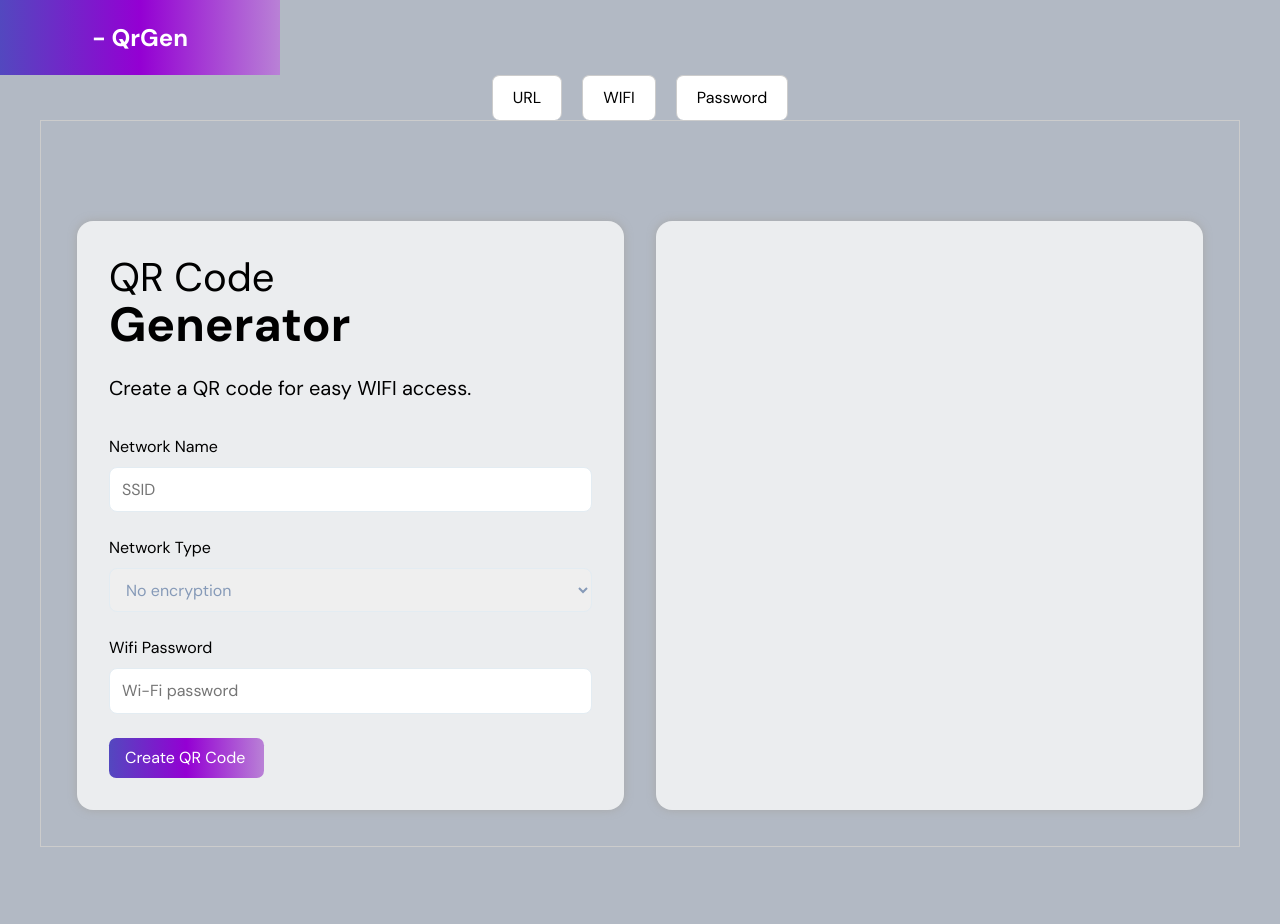
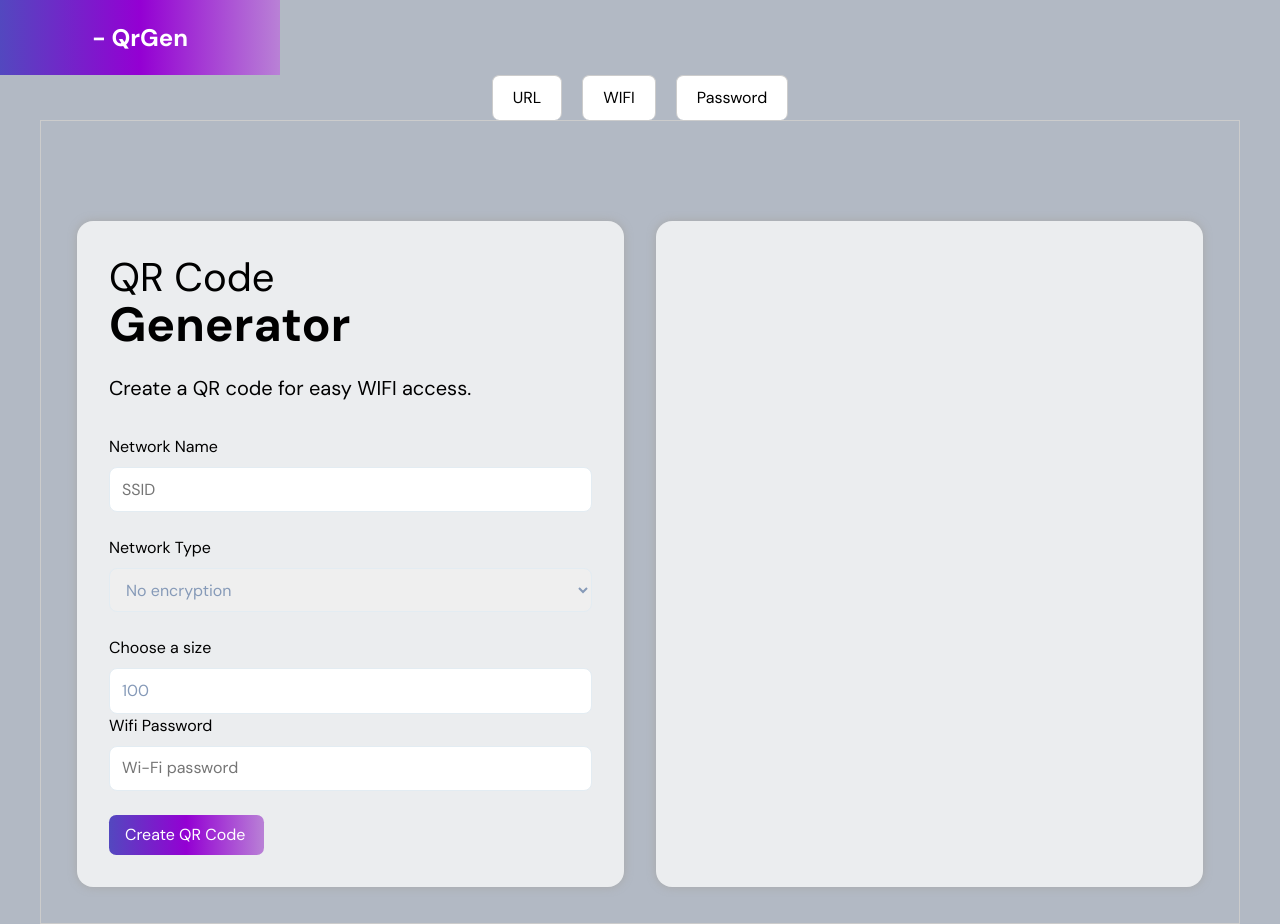
Before and after one commit to ceriustech/qrgen, a React (Create React App) app: page / in a window 1280 px wide. Both pictures are taken after a click on the button "WIFI". Before the commit the page ends 847 px from the top, so only its background shows below. Built offline with nearby package versions, Linux system fonts and the light colour scheme.

Commit message:
feat: Added logic for resizing the wifi qr code

```diff
--- a/src/components/QrCodeGenerator/WifiGenerator/WifiCodeGenerator.js
+++ b/src/components/QrCodeGenerator/WifiGenerator/WifiCodeGenerator.js
@@ -20,6 +20,8 @@ const WifiGenerator = () => {
 	const [password, setPassword] = useState('');
 	const [wifiData, setWifiData] = useState('');
 	const [activeButton, setActiveButton] = useState(false);
+	const [size, setSize] = useState(100);
+	const [qrCode, setQrCode] = useState(null);
 	const qrCodeRef = useRef();
 
 	const handleChange = (e) => {
@@ -38,10 +40,16 @@ const WifiGenerator = () => {
 		}
 	};
 
+	function handleSizeChange(event) {
+		setSize(event.target.value);
+	}
+
 	const generateQRCode = (e) => {
 		e.preventDefault();
 		setActiveButton(true);
+		setQrCode(true);
 		if (networkType) setWifiData(`WIFI:T:WPA;S:${networkName};P:${password};`);
+		setSize(size);
 	};
 
 	const downloadQRCode = (qrCodeElement, ext) => {
@@ -83,6 +91,13 @@ const WifiGenerator = () => {
 						<option value="No encryption">No encryption</option>
 					</StyledSelect>
 					<br />
+					<label htmlFor="size">Choose a size</label>
+					<StyledInput
+						type="number"
+						name="size"
+						value={size}
+						onChange={handleSizeChange}
+					/>
 					<label htmlFor="password">Wifi Password</label>
 					<StyledInput
 						type="password"
@@ -100,13 +115,17 @@ const WifiGenerator = () => {
 				</StyledForm>
 			</FormWrapper>
 			<QrCodeWrapper>
-				{password && wifiData && (
-					<>
+				{qrCode && (
 					<div id="qrcode-wifi" ref={qrCodeRef}>
-							<QRCode value={wifiData} />
+						{password && wifiData && activeButton && (
+							<QRCode value={wifiData} size={size} />
+						)}
 					</div>
+				)}
 				<SyledButtonsWrapper>
-							{activeButton &&
+					{password &&
+						wifiData &&
+						activeButton &&
 						mapStyledButton(
 							imageExtension,
 							activeButton,
@@ -114,8 +133,6 @@ const WifiGenerator = () => {
 							qrCodeRef.current
 						)}
 				</SyledButtonsWrapper>
-					</>
-				)}
 			</QrCodeWrapper>
 		</Container>
 	);
```
Lines whose indentation alone changed are shown as unchanged.
